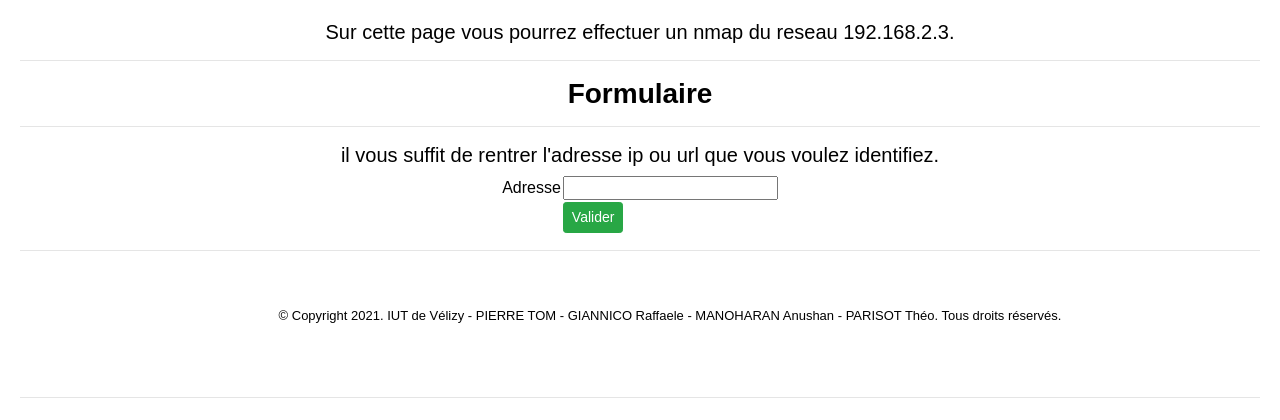
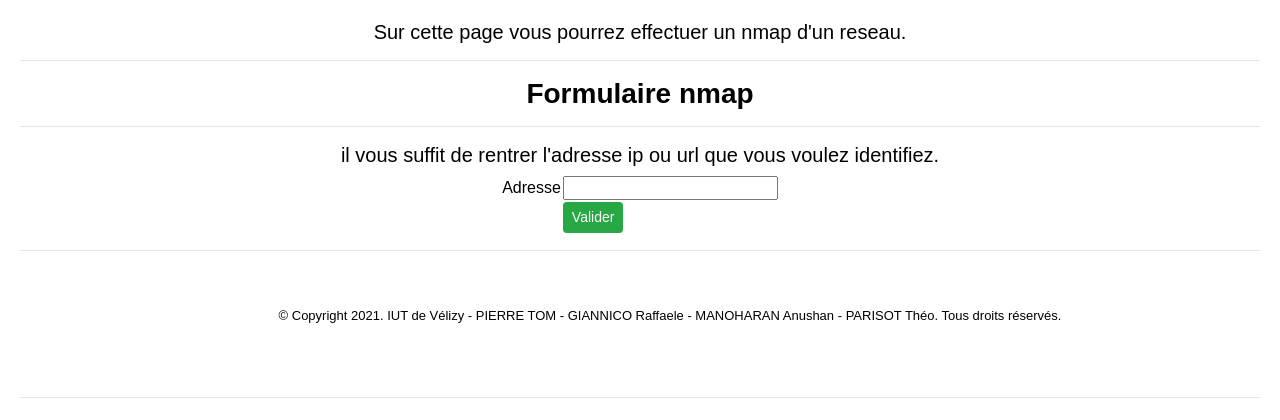
Before and after one commit to pleijan/Plateforme-de-revision-Reseaux, a PHP site: page /nmap.php in a window 1280 px wide. Shown: the part 88-508 px from the top of the page. Run offline with PHP 8.4, Linux system fonts and the light colour scheme.

Commit message:
Update nmap.php

```diff
--- a/nmap.php
+++ b/nmap.php
@@ -4,9 +4,9 @@ require("barreDeMenu.php");
 
 <br/>
 
-<h5 align='center'><p>Sur cette page vous pourrez effectuer un nmap du reseau 192.168.2.3.</p></h5>
+<h5 align='center'><p>Sur cette page vous pourrez effectuer un nmap d'un reseau.</p></h5>
 <HR width=1240>
-    <h3 align='center'><b>Formulaire</b></h3>
+    <h3 align='center'><b>Formulaire nmap</b></h3>
 <HR width=1240>
 
 <h5>il vous suffit de rentrer l'adresse ip ou url que vous voulez identifiez.</h5>
```
